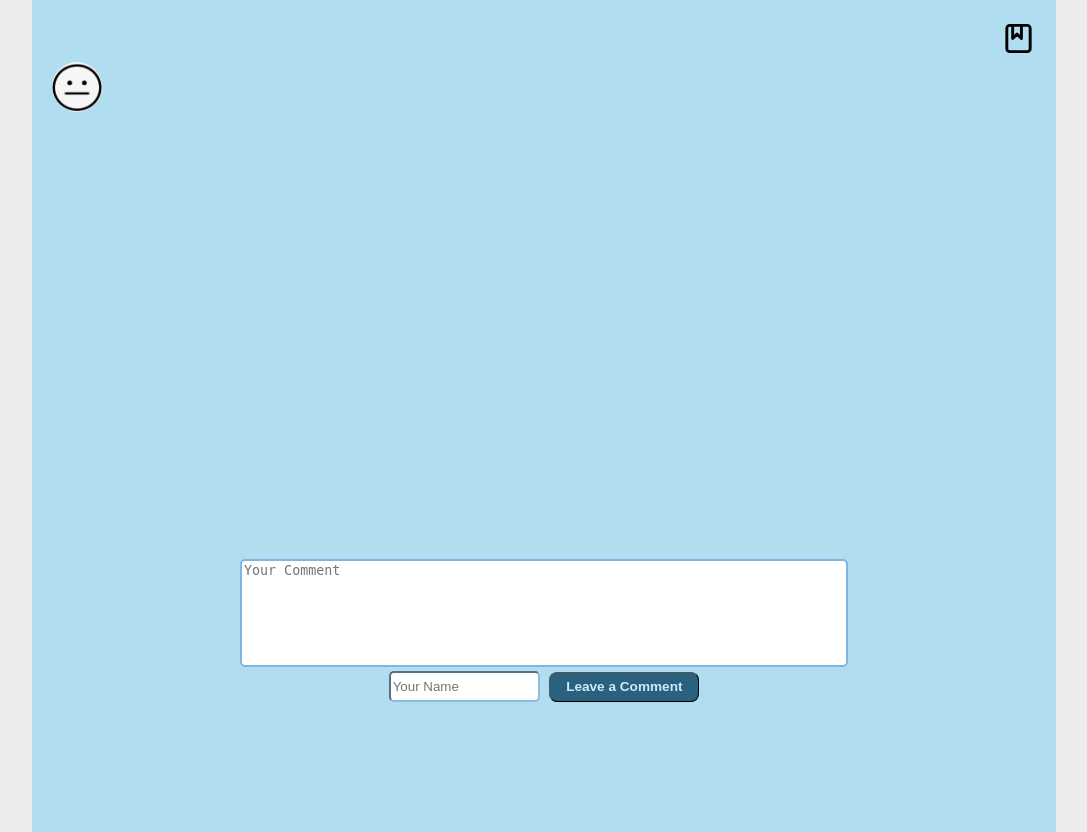
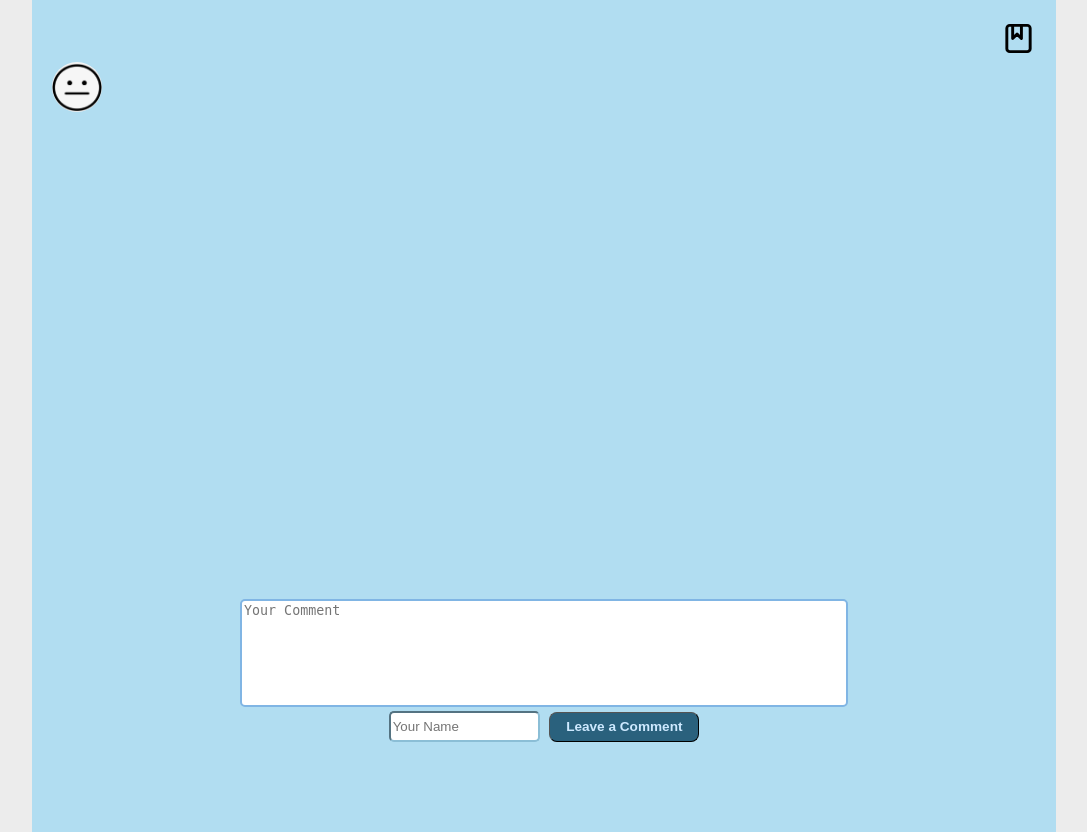
Before and after one commit to serious-pavel/personal_site, a Django app: template posts/templates/posts/post.html in a window 1280 px wide. Shown: the part 51-883 px from the top of the page, without its empty margins (96-1183 px from the left). Run offline with Django 5.2, Linux system fonts and the light colour scheme; the template is opened without the code that fills it: values that come from a table or form of the project are taken from there, others are empty; some web fonts are replaced.

Commit message:
fix positioning comments section on wide displays with small amount of text

```diff
--- a/posts/static/posts/css/post_style.css
+++ b/posts/static/posts/css/post_style.css
@@ -51,7 +51,8 @@
 }
 
 .post-section {
-  min-height: 540px;
+  min-height: 560px;
+  margin-bottom: 20px;
 }
 
 .leave-comment {
```
